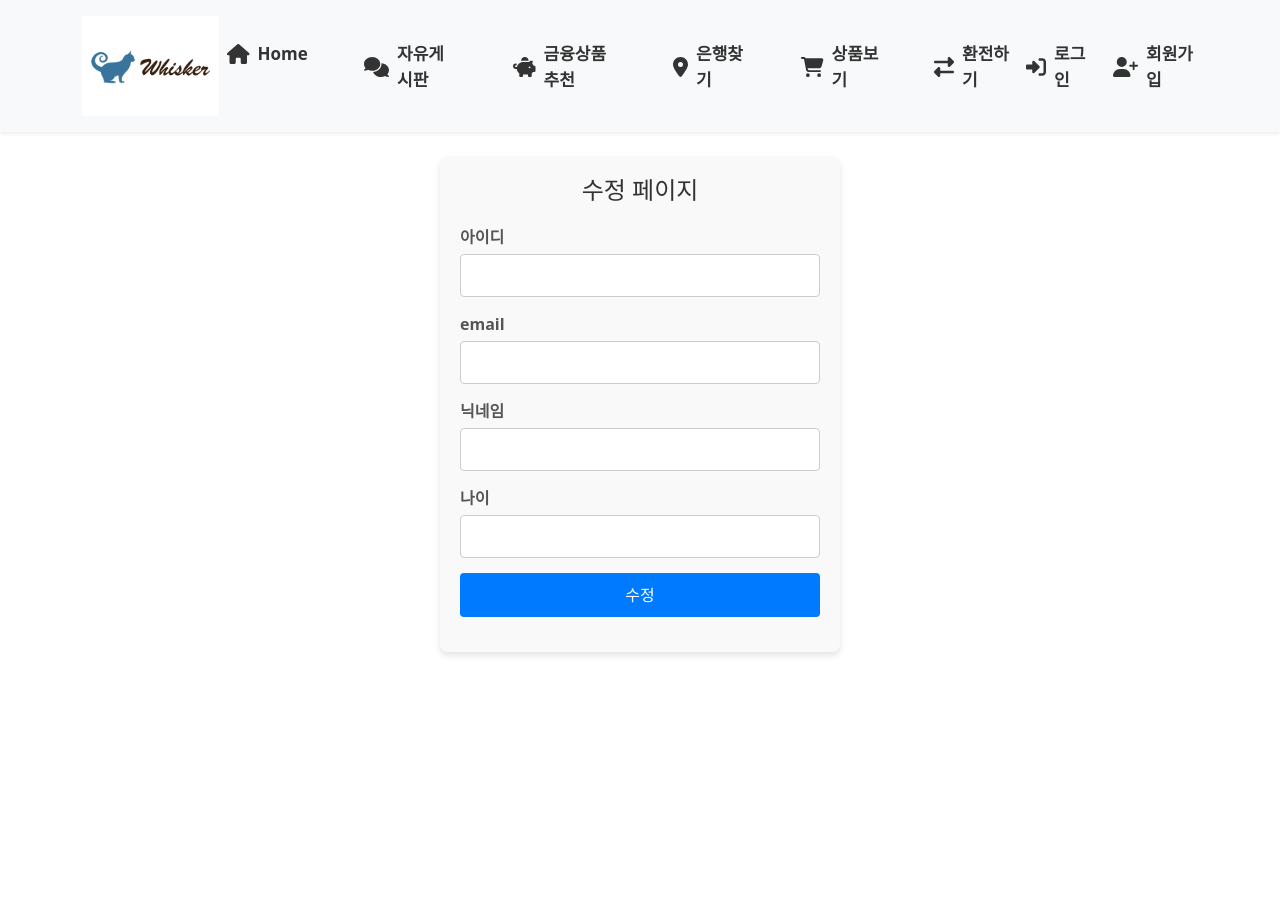
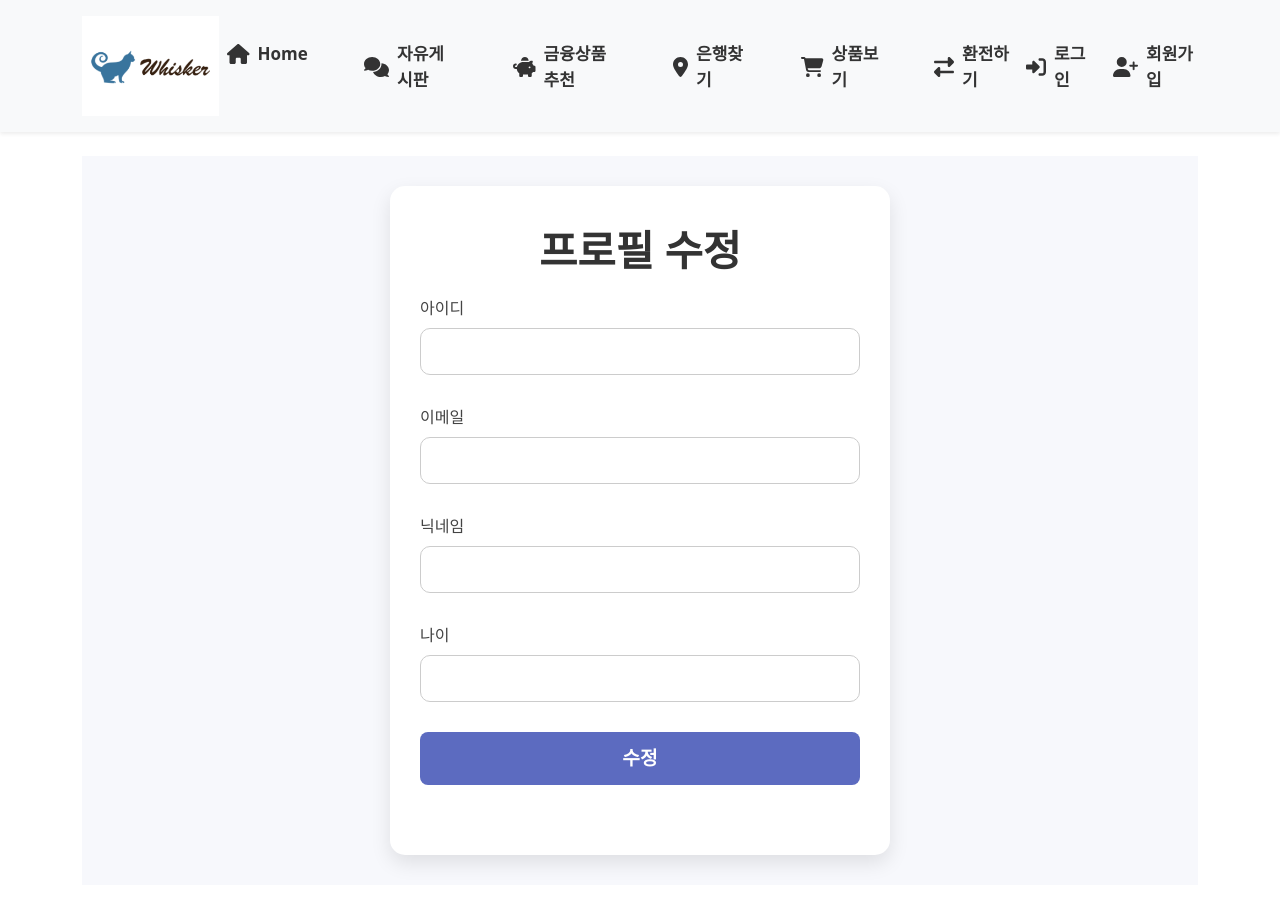
Before and after one commit to Jun-Data/Whisker, a Vue app in the folder front/: page /profile/update in a window 1280 px wide. Before the commit the page ends 800 px from the top, so only its background shows below. Built offline with nearby package versions, Linux system fonts and the light colour scheme; what vue3-kakao-maps would draw is missing.

Commit message:
프로필 수정 페이지 수정

```diff
--- a/front/src/views/ProfileUpdateView.vue
+++ b/front/src/views/ProfileUpdateView.vue
@@ -1,77 +1,35 @@
 <template>
   <div class="profile-update-container">
-    <h1>수정 페이지</h1>
-    <div>
-      <form @submit.prevent="updateUser">
+    <div class="profile-update-card">
+      <h1 class="title">프로필 수정</h1>
+      <form @submit.prevent="updateUser" class="form-container">
         <div class="form-group">
           <label for="username">아이디</label>
-          <input id="username" v-model="username" type="text">
-          <span v-if="usernameErr" id="err">{{usernameErr}}</span>
+          <input id="username" v-model="username" type="text" />
+          <span v-if="usernameErr" class="error-message">{{ usernameErr }}</span>
         </div>
         <div class="form-group">
-          <label for="email">email </label>
-          <input id="email" v-model="email" type="text">
-          <span v-if="emailErr" id="err">{{emailErr}}</span>
+          <label for="email">이메일</label>
+          <input id="email" v-model="email" type="email" />
+          <span v-if="emailErr" class="error-message">{{ emailErr }}</span>
         </div>
-        <!-- <div>
-          <label for="first_name">first_name </label>
-          <input id="first_name" v-model="first_name" type="text">
-        </div>
-        <div>
-          <label for="last_name">last_name</label>
-          <input id="last_name" v-model="last_name" type="text">
-        </div> -->
         <div class="form-group">
           <label for="nickname">닉네임</label>
-          <input id="nickname" v-model="nickname" type="text">
-          <span v-if="nicknameErr" id="err">{{nicknameErr}}</span>
+          <input id="nickname" v-model="nickname" type="text" />
+          <span v-if="nicknameErr" class="error-message">{{ nicknameErr }}</span>
         </div>
         <div class="form-group">
           <label for="age">나이</label>
-          <input id="age" v-model="age" type="text">
-          <span v-if="ageErr" id="err">{{ageErr}}</span>
+          <input id="age" v-model="age" type="number" />
+          <span v-if="ageErr" class="error-message">{{ ageErr }}</span>
         </div>
-        <!-- <div>
-          <label for="earn">earn</label>
-          <input id="earn" v-model="earn" type="text">
-        </div>
-        <div>
-          <label for="family">family </label>
-          <input id="family" v-model="family" type="text">
-        </div>
-        <div>
-          <label for="location">location</label>
-          <input id="location" v-model="location" type="text">
-        </div>
-        <div>
-          <label for="risk">risk </label>
-          <input id="risk" v-model="risk" type="text">
-        </div>
-        <div>
-          <label for="term">term </label>
-          <input id="term" v-model="term" type="text">
-        </div>
-        <div>
-          <label for="saving">saving </label>
-          <input id="saving" v-model="saving" type="text">
-        </div>
-        <div>
-          <label for="patience">patience</label>
-          <input id="patience" v-model="patience" type="text">
-        </div>
-        <div>
-          <label for="know">know</label>
-          <input id="know" v-model="know" type="text">
-        </div> -->
         <div class="form-group">
-
-          <input type="submit" value="수정" class="submit-btn">
+          <input type="submit" value="수정" class="submit-button" />
         </div>
       </form>
     </div>
   </div>
 </template>
-
 
 <script setup>
 import { useCounterStore } from '@/stores/counter';
@@ -79,27 +37,18 @@
 import { ref } from 'vue';
 import { useRouter } from 'vue-router';
 
-  const store = useCounterStore()
-  const router = useRouter()
+const store = useCounterStore();
+const router = useRouter();
 
 const username = ref(store.userData.username);
 const email = ref(store.userData.email);
-  // const first_name = ref(store.userData.first_name);
-  // const last_name = ref(store.userData.last_name);
 const nickname = ref(store.userData.nickname);
 const age = ref(store.userData.age);
-  // const earn = ref(store.userData.earn);
-  // const family = ref(store.userData.family);
-  // const location = ref(store.userData.location);
-  // const risk = ref(store.userData.risk);
-  // const term = ref(store.userData.term);
-  // const saving = ref(store.userData.saving);
-  // const patience = ref(store.userData.patience);
-  // const know = ref(store.userData.know);
-  const usernameErr = ref(null)
-  const emailErr = ref(null)
-  const nicknameErr = ref(null)
-  const ageErr = ref(null)
+
+const usernameErr = ref(null);
+const emailErr = ref(null);
+const nicknameErr = ref(null);
+const ageErr = ref(null);
 
 const updateUser = () => {
   axios({
@@ -108,102 +57,115 @@
     data: {
       username: username.value,
       email: email.value,
-        // first_name: first_name.value,
-        // last_name: last_name.value,
       nickname: nickname.value,
       age: age.value,
-        // earn: earn.value,
-        // family: family.value,
-        // location: location.value,
-        // risk: risk.value,
-        // term: term.value,
-        // saving: saving.value,
-        // patience: patience.value,
-        // know: know.value,
     }
   })
   .then(res => {
-      console.log(res.data)
-      router.push({name: 'ProfileView'})
+    console.log(res.data);
+    router.push({ name: 'ProfileView' });
   })
   .catch(err => {
-      const {username, email, nickname, age} = err.response.data
-      usernameErr.value = username ? username[0] : null
-      emailErr.value = email ? email[0] : null
-      nicknameErr.value = nickname ? nickname[0] : null
-      ageErr.value = age ? age[0] : null
-    })
-  }
-
+    const { username, email, nickname, age } = err.response.data;
+    usernameErr.value = username ? username[0] : null;
+    emailErr.value = email ? email[0] : null;
+    nicknameErr.value = nickname ? nickname[0] : null;
+    ageErr.value = age ? age[0] : null;
+  });
+};
 </script>
 
 <style scoped>
 .profile-update-container {
-  max-width: 400px;
-  margin: 0 auto;
-  padding: 20px;
-  background-color: #f9f9f9;
-  border-radius: 8px;
-  box-shadow: 0 4px 6px rgba(0, 0, 0, 0.1);
+  display: flex;
+  justify-content: center;
+  align-items: center;
+  min-height: 70vh;
+  background-color: #f7f8fc;
+  padding: 30px 15px;
+}
+
+.profile-update-card {
+  background-color: #fff;
+  padding: 40px 30px;
+  border-radius: 15px;
+  box-shadow: 0 8px 20px rgba(0, 0, 0, 0.1);
+  max-width: 500px;
+  width: 100%;
   text-align: center;
 }
 
-h1 {
+/* 타이틀 스타일 */
+.title {
+  font-size: 2.6rem;
+  font-weight: 600;
+  color: #333;
   margin-bottom: 20px;
-  font-size: 24px;
-  color: #333;
 }
 
 /* 폼 그룹 스타일 */
 .form-group {
-  margin-bottom: 15px;
-  text-align: left;
-}
-.form-group #err {
-  color: red;
+  display: flex;
+  flex-direction: column;
+  align-items: center;
+  margin-bottom: 20px;
 }
 
+/* 레이블 스타일 */
 label {
   display: block;
-  margin-bottom: 5px;
-  font-weight: bold;
-  color: #555;
-  transition: color 0.3s;
+  font-weight: 500;
+  color: #444;
+  margin-bottom: 8px;
+  text-align: left;
+  width: 100%;
 }
 
-label:hover {
-  color: #007bff; /* 하이라이트 색상 */
-}
-
+/* 선택 및 입력 필드 스타일 */
 input {
   width: 100%;
-  padding: 10px;
+  padding: 12px;
+  border-radius: 10px;
+  border: 1px solid #ccc;
   font-size: 14px;
-  border: 1px solid #ccc;
-  border-radius: 4px;
+  margin-bottom: 10px;
   box-sizing: border-box;
-  transition: border-color 0.3s;
 }
 
 input:focus {
-  border-color: #007bff;
+  border-color: #5c6bc0;
   outline: none;
 }
 
 /* 버튼 스타일 */
-.submit-btn {
+.submit-button {
   width: 100%;
-  padding: 10px;
-  background-color: #007bff;
+  background-color: #5c6bc0;
   color: white;
-  font-size: 16px;
   border: none;
-  border-radius: 4px;
+  border-radius: 8px;
+  padding: 12px;
+  font-size: 1.2rem;
+  font-weight: bold;
   cursor: pointer;
-  transition: background-color 0.3s;
+  transition: transform 0.3s ease, background-color 0.3s ease;
 }
 
-.submit-btn:hover {
-  background-color: #0056b3;
+.submit-button:hover {
+  background-color: #3f51b5;
+  transform: scale(1.05);
+}
+
+/* 에러 메시지 스타일 */
+.error-message {
+  color: red;
+  font-size: 0.875rem;
+}
+
+/* 페이지 컨테이너 스타일 */
+.page-title {
+  font-size: 2rem;
+  font-weight: 700;
+  margin-bottom: 20px;
 }
 </style>
--- a/front/src/views/ProfileView.vue
+++ b/front/src/views/ProfileView.vue
@@ -9,7 +9,7 @@
       <!-- 프로필 정보 -->
       <div class="profile-content">
         <p><span>Username:</span> <span>{{ store.userData.username }}</span></p>
-        <p><span>Email:</span> <span>{{ store.userData.email }}</span></p>
+        <!-- <p><span>Email:</span> <span>{{ store.userData.email }}</span></p> -->
         <p><span>Nickname:</span> <span>{{ store.userData.nickname }}</span></p>
         <p><span>First Name:</span> <span>{{ store.userData.first_name }}</span></p>
         <p><span>Last Name:</span> <span>{{ store.userData.last_name }}</span></p>
```
Also changed, not shown: 1 other file (tests, documents, lock files or other folders). Lines whose indentation alone changed are shown as unchanged.
